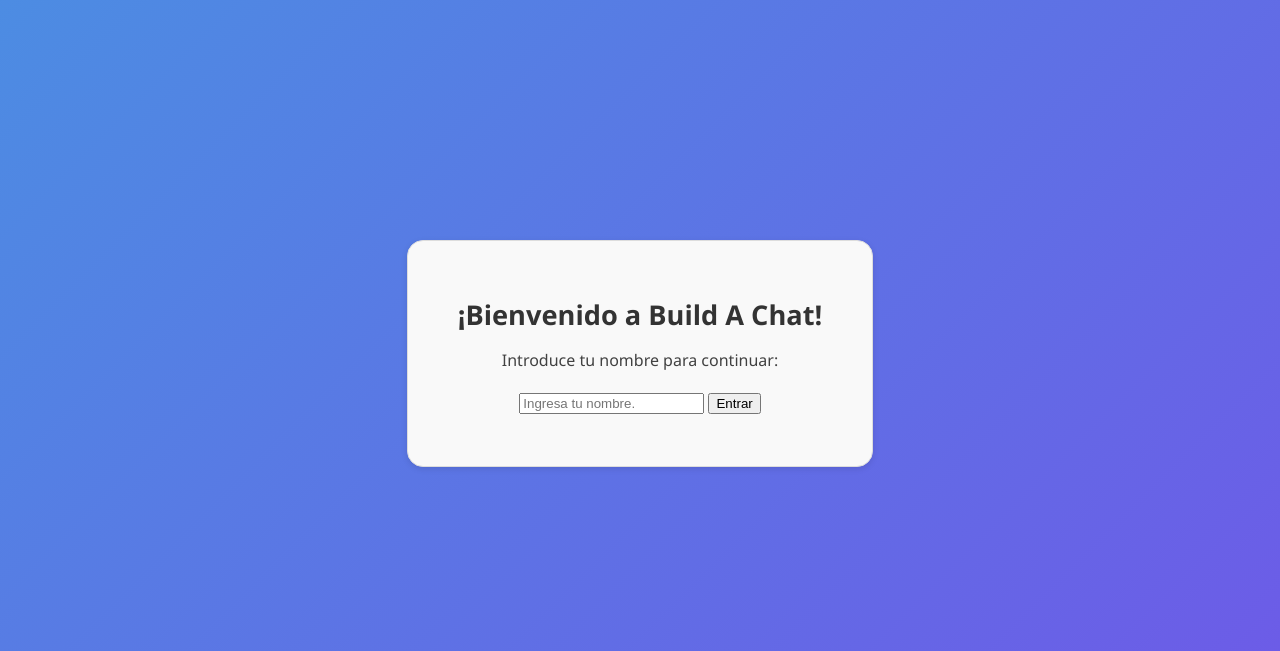
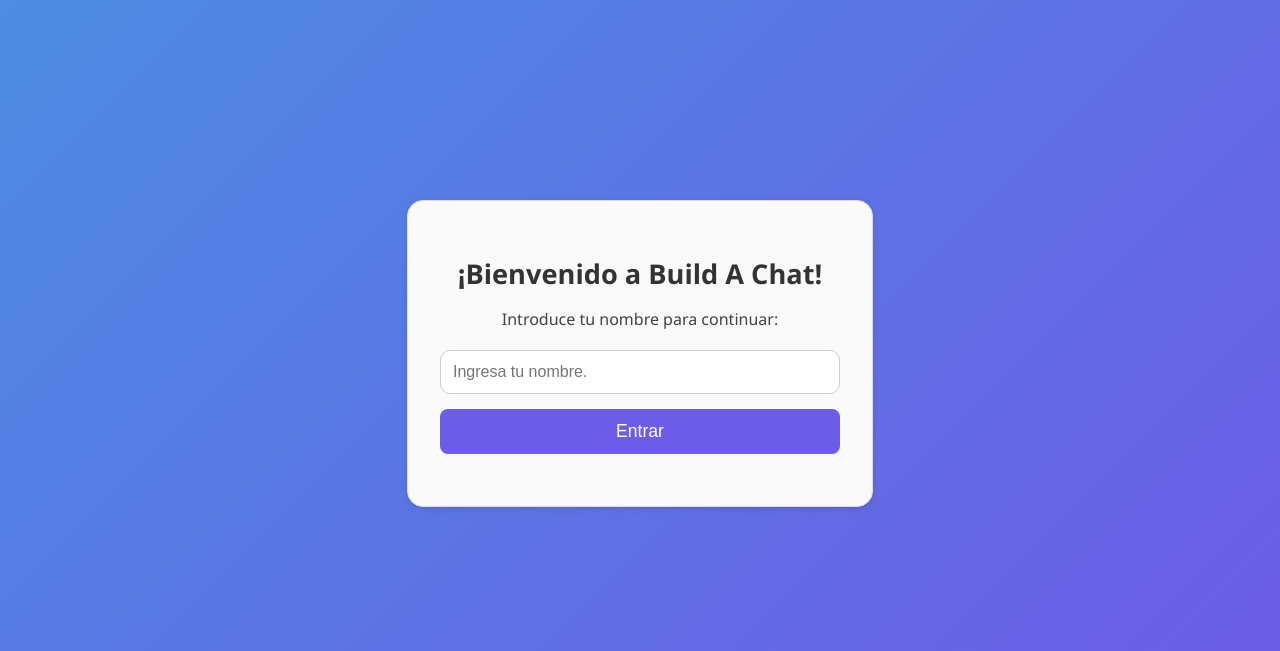
Before and after one commit to EmilioPayanOrtega/Build-a-chat, a Flask app: page / in a window 1280 px wide. Shown: the part 149-800 px from the top of the page. Run offline with Flask 3, Linux system fonts and the light colour scheme.

Commit message:
Update style.css

```diff
--- a/static/CSS/style.css
+++ b/static/CSS/style.css
@@ -79,22 +79,7 @@ body {
     opacity: 0.85;
 }
 
-.login-btn button {
-    width: 100%;
-    padding: 12px;
-    background: #6c5ce7;
-    color: #fff;
-    border-radius: 8px;
-    font-size: 1.1rem;
-    cursor: pointer;
-    transition: 0.3s;
-}
-
-.login-btn button:hover{
-    background: #4a90e2;
-}
-
-.name-input input {
+#name-input {
     width: 100%;
     padding: 12px;
     border-radius: 10px;
@@ -102,12 +87,30 @@ body {
     margin-bottom: 15px;
     font-size: 1rem;
     transition: 0.3s;
+    box-sizing: border-box;
 }
 
 .name-input input:focus {
     border-color: #6c5ce7;
     box-shadow: var(--shadow);
     outline: none;
+}
+
+#login-btn {
+    width: 100%;
+    padding: 12px;
+    background: #6c5ce7;
+    color: #fff;
+    border-radius: 8px;
+    border: none;
+    font-size: 1.1rem;
+    cursor: pointer;
+    transition: 0.3s;
+    box-sizing: border-box;
+}
+
+.login-btn button:hover{
+    background: #4a90e2;
 }
 
 .error-message {
```
